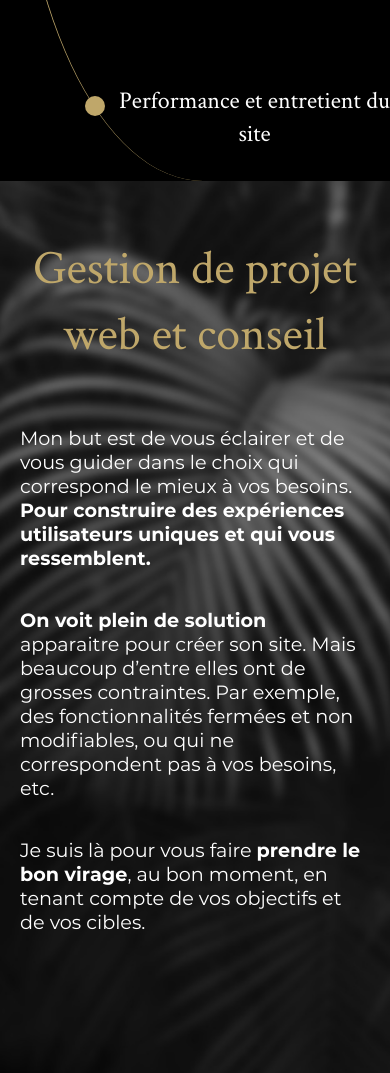
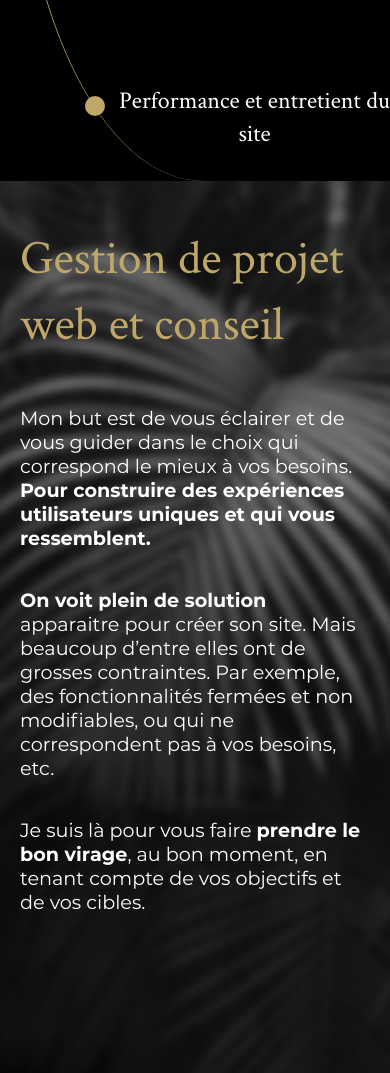
Before and after one commit to Fcordier7921/my_company, a PHP site: page / in a window 390 px wide. Shown: the part 5427-6500 px from the top of the page. Run offline with PHP 8.4, Linux system fonts and the light colour scheme.

Commit message:
section expertise a perfoctionné le responsive2

```diff
--- a/assets/style/styleIndex.css
+++ b/assets/style/styleIndex.css
@@ -755,7 +755,8 @@
     font-family: 'Crimson Text Regular', Arial, Helvetica, sans-serif;
     font-size: 3rem;
     color: #BFA76A;
-    text-align: center;
+    text-align: start;
+    padding: 0 20px;
     margin-top: 5vh;
     margin-bottom: 6vh;
     padding: 10px 0;
@@ -845,6 +846,9 @@
     /*----------about---------------------*/
     /*----------services---------------------*/
     /*----------expertise-------------------*/
+    .explanationsExpertise div h3 {
+        padding: 0 20px;
+    }
 }
 
 @media screen and (min-width: 450px) {
@@ -981,7 +985,7 @@
         padding: 0 40px;
     }
     .explanationsExpertise div h3 {
-        padding: 0 50px;
+        padding: 0 20px;
     }
     .titleExpertise .quotes .quotesOne p:nth-child(1),
     .titleExpertise .quotes .quotesTwo p:nth-child(1),
@@ -1128,6 +1132,9 @@
     .explanationsExpertise {
         height: 550px;
     }
+    .explanationsExpertise div h3 {
+        padding: 0 100px;
+    }
     .explanationsExpertise div p {
         padding: 0 100px;
     }
@@ -1541,6 +1548,7 @@
 @media screen and (min-width: 2000px) {
     .explanationsExpertise div h3 {
         margin-top: 25%;
+        font-size: 3.5rem;
     }
     .titleExpertise .quotes .quotesOne p:nth-child(1),
     .titleExpertise .quotes .quotesTwo p:nth-child(1),
@@ -1603,5 +1611,6 @@
     }
     .explanationsExpertise div h3 {
         margin-top: 20%;
-    }
-}
+        font-size: 4rem;
+    }
+}
```
